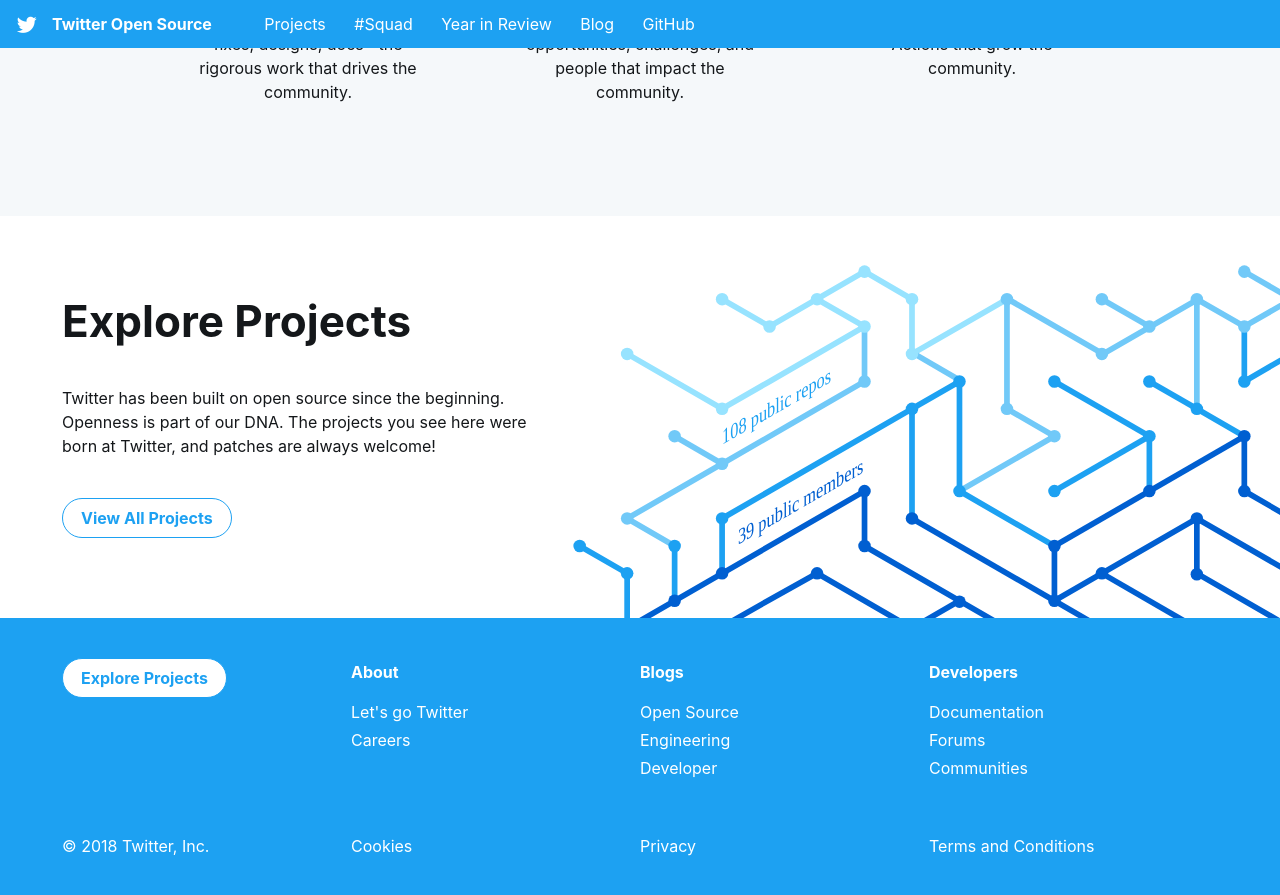
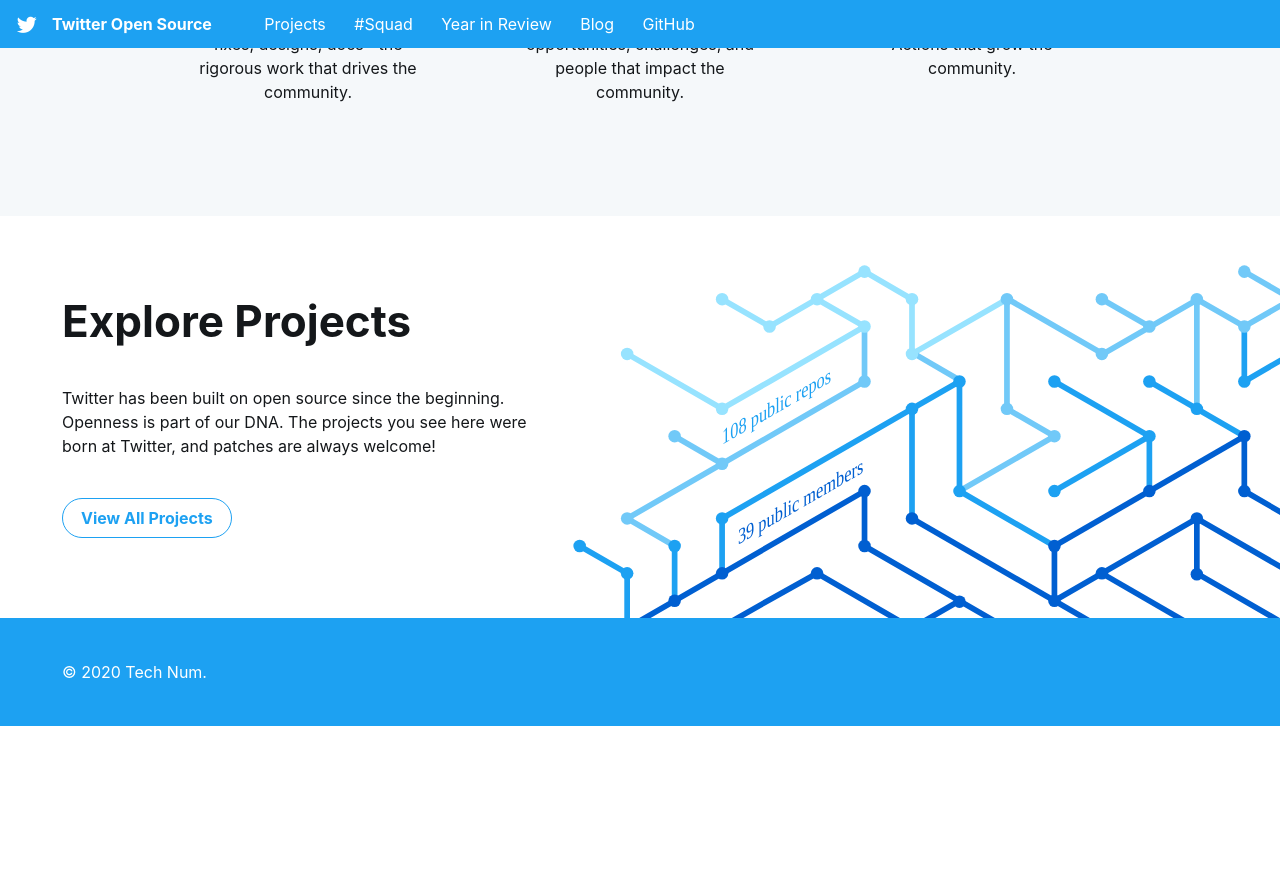
Before and after one commit to tech-num/test, a Jekyll site: the page built from index.html, in a window 1280 px wide and 900 px high, scrolled down 859 px. Shown: the top 895 px of the window. Built offline with Jekyll 4.4.1, drawn with Linux system fonts in a browser that asks for light colours; some web fonts are replaced; after the commit the page ends 1585 px from its top, so only the background shows below that.

Commit message:
Update default.html

```diff
--- a/_layouts/default.html
+++ b/_layouts/default.html
@@ -91,51 +91,9 @@
     <!-- Footer -->
     <div class="footer">
         <div class="Grid container">
-            <div class="Grid-cell footer-cell u-size1of4 footer-margin">
-                <button onclick="location.href='{{ site.baseurl }}/projects'" type="button" class="Button Button--large">Explore Projects</button>
+            <div class="Grid-cell footer-cell u-size1of4">
+                <a class="foot-link" href="">© 2020 Tech Num.</a>
             </div>
-            <div class="Grid-cell footer-cell u-size1of4 footer-margin">
-                <h3 class="xsmall-margin">
-                    <a class="foot-link" target="_blank" href="https://about.twitter.com/">About</a>
-                </h3>
-                <a class="foot-link" target="_blank" href="https://about.twitter.com/en_us/lets-go-twitter.html">Let's go Twitter</a>
-                <a class="foot-link" target="_blank" href="https://careers.twitter.com/en.html">Careers</a>
-            </div>
-
-            <div class="Grid-cell footer-cell u-size1of4 footer-margin">
-                <h3 class="xsmall-margin">
-                    <a class="foot-link" target="_blank" href="https://blog.twitter.com/">Blogs</a>
-                </h3>
-                <a class="foot-link" target="_blank" href="https://blog.twitter.com/engineering/en_us/topics/open-source.html">Open Source</a>
-                <a class="foot-link" target="_blank" href="https://blog.twitter.com/engineering/en_us.html">Engineering</a>
-                <a class="foot-link" target="_blank" href="https://blog.twitter.com/developer">Developer</a>
-            </div>
-
-            <div class="Grid-cell footer-cell u-size1of4 footer-margin">
-                <h3 class="xsmall-margin">
-                    <a class="foot-link" target="_blank" href="https://developer.twitter.com/">Developers</a>
-                </h3>
-                <a class="foot-link" target="_blank" href="https://dev.twitter.com/overview/documentation">Documentation</a>
-                <a class="foot-link" target="_blank" href="https://twittercommunity.com/">Forums</a>
-                <a class="foot-link" target="_blank" href="https://dev.twitter.com/community">Communities</a>
-            </div>
-
-            <div class="Grid-cell footer-cell u-size1of4">
-                <a class="foot-link" href="">© 2018 Twitter, Inc.</a>
-            </div>
-
-            <div class="Grid-cell footer-cell u-size1of4">
-                <a class="foot-link" target="_blank" href="https://support.twitter.com/articles/20170520">Cookies</a>
-            </div>
-
-            <div class="Grid-cell footer-cell u-size1of4">
-                <a class="foot-link" target="_blank" href="https://twitter.com/privacy">Privacy</a>
-            </div>
-
-            <div class="Grid-cell footer-cell u-size1of4">
-                <a class="foot-link" target="_blank" href="https://twitter.com/tos">Terms and Conditions</a>
-            </div>
-
         </div>
     </div> <!-- End of Footer -->
   </body>
```
